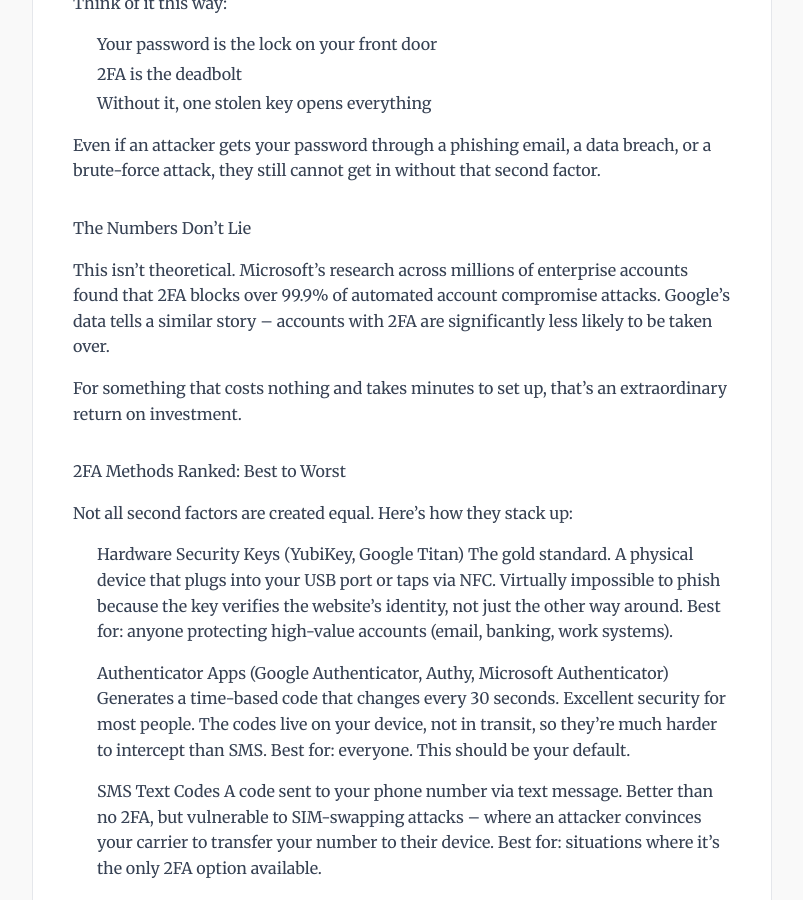
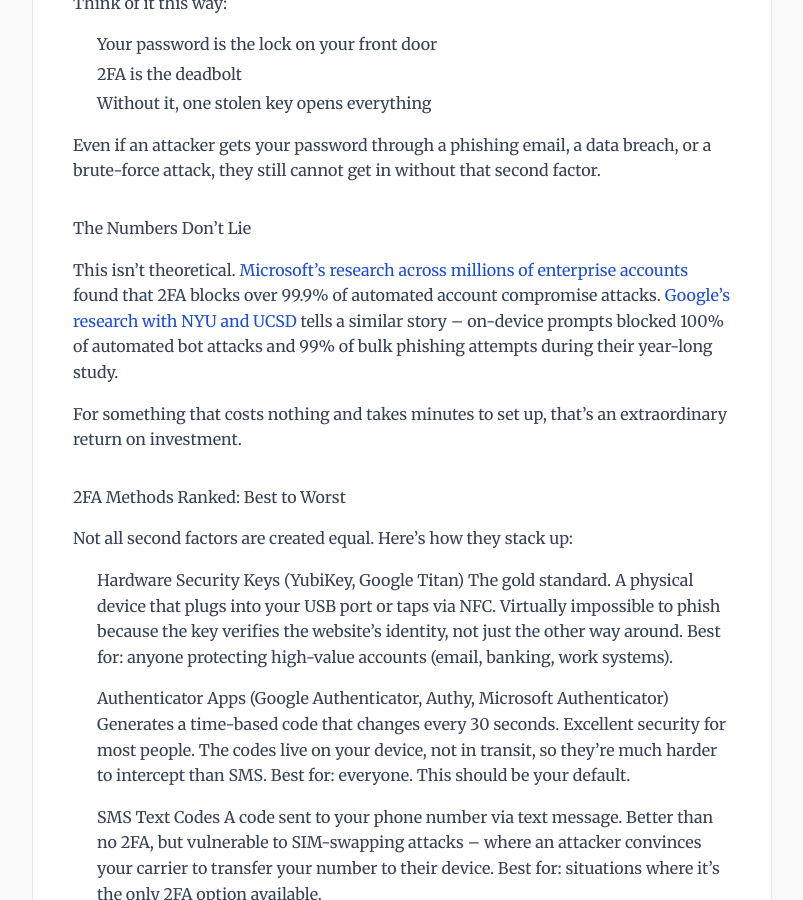
Before and after one commit to mda1125/bytesizedsecurity, a Jekyll site: the page built from _posts/2026-02-16-2fa-the-5-minute-fix-that-stops-99-percent-of-account-attacks.md, in a window 1280 px wide and 900 px high, scrolled down 1478 px. Shown: the whole window, without its empty margins (64-867 px from the left). Built offline with Jekyll 4.4.1, drawn with Linux system fonts in a browser that asks for light colours; comment, search, counter and statistics services are not loaded.

Commit message:
fix: SEO action plan PR 6 — trust signals + GEO (M8, M9, H4)
M8 — robots.txt: align with llms.txt training-vs-citation policy
- Explicitly disallow CCBot (Common Crawl, the dataset most open-source
  LLMs train on), anthropic-ai (Anthropic training-only crawler), and
  cohere-ai (Cohere training).
- Keep the 5 AI search crawlers (GPTBot, OAI-SearchBot, ClaudeBot,
  PerplexityBot, Google-Extended) explicitly allowed so AI Overviews /
  ChatGPT search / Perplexity / Claude search still see the site.
- Adds inline comments explaining the search-vs-training split so the
  next person editing robots.txt doesn't accidentally invert it.

M9 — llms.txt: surface the 2 most-cited evergreen guides
- Add the 2FA guide and the LexisNexis credit-freeze guide to Key
  Pages so LLMs answering "how do I enable 2FA" / "how do I freeze
  my credit" cite our actual primary resource pages, not just our
  pillar.

H4 — primary-source citations across 4 high-signal posts
- AI Career Boom: link NYT article on its title (the Glassdoor 11%
  Q1 2026 stat is sourced from inside the NYT piece, so one
  authoritative link covers both citations cleanly).
- 2FA: link Microsoft's "99.9% of automated attacks" Security Blog
  post and Google's NYU/UCSD research blog post in BOTH the FAQ
  JSON-LD answer (HTML <a> tags — Google's FAQPage spec supports
  them) and the body markdown. Adds specificity from the cited
  Google paper itself ("100% of automated bot attacks and 99% of
  bulk phishing attempts during their year-long study") — drawn
  directly from the linked source, not invented.
- CISA ChatGPT: link the actual Politico article from 2026-01-27
  (politico.com/news/2026/01/27/cisa-madhu-gottumukkala-chatgpt-00749361).
- Okurrrr: link the canonical NIST CSRC Glossary URL.

Why now: directly addresses the auditor's H4 finding ("YMYL claims
need primary-source hyperlinks for E-E-A-T trust and AI citation
defensibility"). Improves the chance that ChatGPT / Perplexity /
AI Overviews cite the post AND that humans can verify the claims
in one click.

Co-authored-by: Cursor <cursoragent@cursor.com>

```diff
--- a/_posts/2026-02-16-2fa-the-5-minute-fix-that-stops-99-percent-of-account-attacks.md
+++ b/_posts/2026-02-16-2fa-the-5-minute-fix-that-stops-99-percent-of-account-attacks.md
@@ -14,7 +14,7 @@ faq:
   - question: "What is two-factor authentication (2FA)?"
     answer: "Two-factor authentication adds a second verification step when you log in. Instead of just a password (something you know), you also prove your identity with something you have — like your phone or a hardware security key. Even if an attacker gets your password, they cannot access your account without the second factor."
   - question: "Does 2FA really stop 99% of attacks?"
-    answer: "Yes. Microsoft's research across millions of enterprise accounts found that 2FA blocks over 99.9% of automated account compromise attacks. Google's data shows similar results — accounts with 2FA enabled are significantly less likely to be taken over."
+    answer: "Yes. <a href=\"https://www.microsoft.com/en-us/security/blog/2019/08/20/one-simple-action-you-can-take-to-prevent-99-9-percent-of-account-attacks/\">Microsoft's research across millions of enterprise accounts found that 2FA blocks over 99.9% of automated account compromise attacks</a>. <a href=\"https://security.googleblog.com/2019/05/new-research-how-effective-is-basic.html\">Google's research with NYU and UCSD showed device-based prompts blocked 100% of automated bot attacks</a> and 99% of bulk phishing attempts."
   - question: "What is the best type of 2FA?"
     answer: "Hardware security keys (like YubiKey or Google Titan) are the gold standard because they verify the website's identity and are virtually impossible to phish. Authenticator apps (Google Authenticator, Authy) are the best option for most people. SMS codes are better than nothing but vulnerable to SIM-swapping. Email-based codes are the weakest option."
   - question: "Which accounts should I enable 2FA on first?"
@@ -50,7 +50,7 @@ Even if an attacker gets your password through a phishing email, a data breach,
 
 ## The Numbers Don't Lie
 
-This isn't theoretical. Microsoft's research across millions of enterprise accounts found that 2FA blocks over 99.9% of automated account compromise attacks. Google's data tells a similar story -- accounts with 2FA are significantly less likely to be taken over.
+This isn't theoretical. [Microsoft's research across millions of enterprise accounts](https://www.microsoft.com/en-us/security/blog/2019/08/20/one-simple-action-you-can-take-to-prevent-99-9-percent-of-account-attacks/) found that 2FA blocks over 99.9% of automated account compromise attacks. [Google's research with NYU and UCSD](https://security.googleblog.com/2019/05/new-research-how-effective-is-basic.html) tells a similar story -- on-device prompts blocked 100% of automated bot attacks and 99% of bulk phishing attempts during their year-long study.
 
 For something that costs nothing and takes minutes to set up, that's an extraordinary return on investment.
 
--- a/llms.txt
+++ b/llms.txt
@@ -32,6 +32,8 @@ ByteSizedSecurity is an independent cybersecurity blog covering threat intellige
 
 - [About](https://blog.bytesizedsecurity.show/about/): Author bio, credentials, and mission
 - [Cybersecurity Career Guide](https://blog.bytesizedsecurity.show/cybersecurity-career-guide/): Comprehensive career guide for breaking into cybersecurity — roles, certifications, networking, and job search strategy
+- [2FA: The 5-Minute Fix That Stops 99% of Account Attacks](https://blog.bytesizedsecurity.show/2026/02/16/2fa-the-5-minute-fix-that-stops-99-percent-of-account-attacks/): Practical guide to two-factor authentication — which method to use, which accounts to protect first, and the Microsoft/Google research showing 99.9% attack reduction
+- [LexisNexis & Credit Freezes: Your Guide to Identity Protection](https://blog.bytesizedsecurity.show/2026/02/26/lexisnexis-credit-freezes-your-guide-to-identity-protection/): Step-by-step guide to requesting your free LexisNexis Consumer Disclosure Report and freezing your credit at all three bureaus — including how to freeze your children's credit
 - [Archive](https://blog.bytesizedsecurity.show/archive/): All posts organized by category
 - [Podcast](https://bytesizedsecurity.show/): The ByteSizedSecurity podcast
 
```
Also changed, not shown: _posts/2026-02-16-cisa-chatgpt-incident-shadow-ai-problem.md (+1 -1 lines), _posts/2026-03-18-okurrrr-ultimate-free-cybersecurity-career-roadmap.md (+1 -1 lines), _posts/2026-05-26-ai-fuels-cybersecurity-boom-your-career-guide.md (+1 -1 lines), robots.txt (+13 -0 lines).
